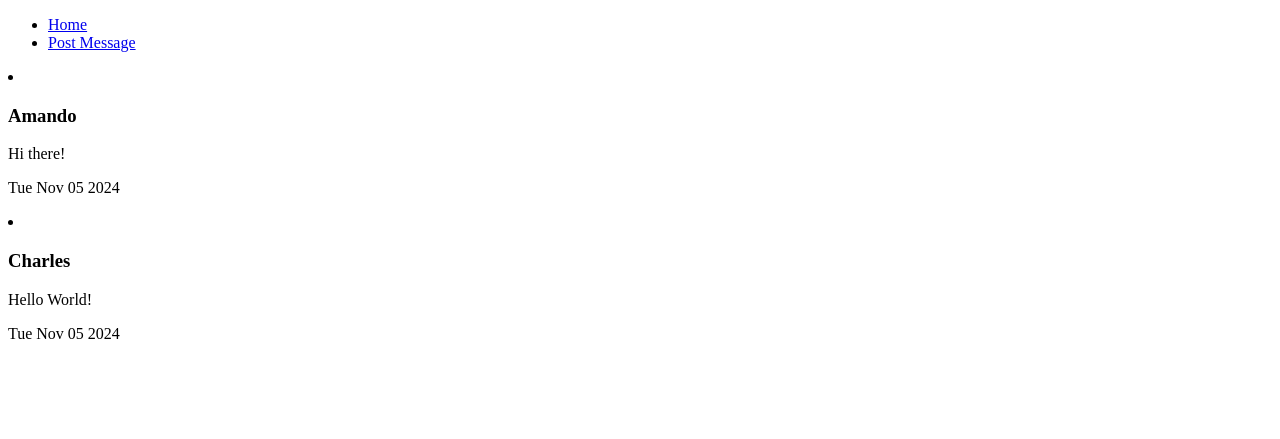
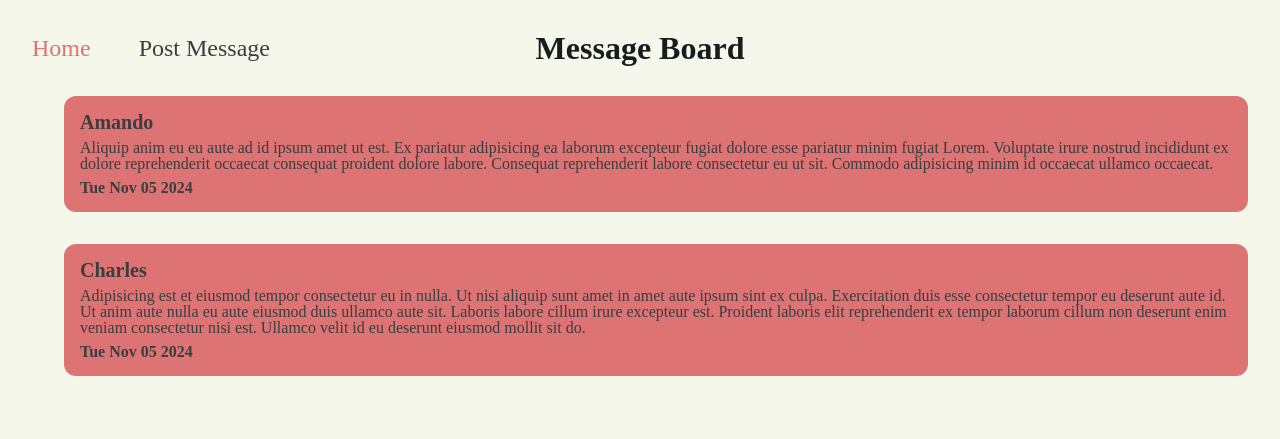
Before and after one commit to Damon-Thomas/Message-Board, a Node server app: page / in a window 1280 px wide. Shown: the top 439 px of the page. Run offline with Node 20, Linux system fonts and the light colour scheme.

Commit message:
add page styles

```diff
--- a/app.js
+++ b/app.js
@@ -3,6 +3,10 @@ const app = express();
 const path = require("node:path");
 const boardRouter = require("./routes/boardRouter")
 const messageRouter = require("./routes/messageRouter")
+
+const assetsPath = path.join(__dirname, "public");
+app.use(express.static(assetsPath));
+
 
 app.set("views", path.join(__dirname, "views"));
 app.set("view engine", "ejs");
@@ -10,6 +14,7 @@ app.set("view engine", "ejs");
 
 app.use("/", boardRouter)
 app.use("/new", messageRouter)
+app.get("*",(req, res) => res.render("./errors/404.ejs") )
 
 const PORT = 8080;
 app.listen(PORT, () => {
--- a/model/messagedb.js
+++ b/model/messagedb.js
@@ -1,11 +1,11 @@
 const messages = [
     {
-        text: "Hi there!",
+        text: "Aliquip anim eu eu aute ad id ipsum amet ut est. Ex pariatur adipisicing ea laborum excepteur fugiat dolore esse pariatur minim fugiat Lorem. Voluptate irure nostrud incididunt ex dolore reprehenderit occaecat consequat proident dolore labore. Consequat reprehenderit labore consectetur eu ut sit. Commodo adipisicing minim id occaecat ullamco occaecat.",
         user: "Amando",
         added: new Date()
     },
     {
-        text: "Hello World!",
+        text: "Adipisicing est et eiusmod tempor consectetur eu in nulla. Ut nisi aliquip sunt amet in amet aute ipsum sint ex culpa. Exercitation duis esse consectetur tempor eu deserunt aute id. Ut anim aute nulla eu aute eiusmod duis ullamco aute sit. Laboris labore cillum irure excepteur est. Proident laboris elit reprehenderit ex tempor laborum cillum non deserunt enim veniam consectetur nisi est. Ullamco velit id eu deserunt eiusmod mollit sit do.",
         user: "Charles",
         added: new Date()
     }
--- /dev/null
+++ b/public/css/styles.css
@@ -0,0 +1,217 @@
+html, body, div, span, applet, object, iframe,
+h1, h2, h3, h4, h5, h6, p, blockquote, pre,
+a, abbr, acronym, address, big, cite, code,
+del, dfn, em, img, ins, kbd, q, s, samp,
+small, strike, strong, sub, sup, tt, var,
+b, u, i, center,
+dl, dt, dd, ol, ul, li,
+fieldset, form, label, legend,
+table, caption, tbody, tfoot, thead, tr, th, td,
+article, aside, canvas, details, embed,
+figure, figcaption, footer, header, hgroup,
+menu, nav, output, ruby, section, summary,
+time, mark, audio, video {
+	margin: 0;
+	padding: 0;
+	border: 0;
+	font-size: 100%;
+	font: inherit;
+	vertical-align: baseline;
+}
+/* HTML5 display-role reset for older browsers */
+article, aside, details, figcaption, figure,
+footer, header, hgroup, menu, nav, section {
+	display: block;
+}
+body {
+	line-height: 1;
+}
+ol, ul {
+	list-style: none;
+}
+blockquote, q {
+	quotes: none;
+}
+blockquote:before, blockquote:after,
+q:before, q:after {
+	content: '';
+	content: none;
+}
+table {
+	border-collapse: collapse;
+	border-spacing: 0;
+}
+
+:root {
+    --darkBlack: #171D1C;
+    --white: #F6F7EB;
+    --lightBlack: #393E41;
+    --coral: #DD7373;
+    --greenish: #679289
+}
+
+body {
+    display: flex;
+    flex-direction: column;
+    align-items: center;
+
+    color: var(--lightBlack);
+    min-height: calc(100vh-4em);
+    min-width: calc(100vw-4em);
+    background-color: var(--white);
+    padding: 2em;
+}
+
+.title {
+    font-size: 2em;
+    font-weight: 700;
+    color:var(--darkBlack);
+}
+
+.empty,
+.links {
+    width: 25vw;
+}
+
+.links {
+    list-style-type: none;
+    display: flex;
+    font-size: 1.5em;
+    font-weight: 500;
+    gap: 2em;
+}
+
+.header {
+    display: flex;
+    justify-content: space-between;
+    align-items: center;
+    width: 100%;
+}
+
+a {
+    text-decoration: none;
+    color: inherit;
+}
+
+.home .Home {
+    color: var(--coral);
+}
+
+.home .Post.Message:hover {
+    text-shadow: 1px 1px 2px var(--greenish);
+}
+
+.new .Post.Message {
+    color: var(--coral);
+}
+
+.new .Home:hover {
+    text-shadow: 1px 1px 2px var(--greenish);
+}
+
+.messageBody, form {
+    display: flex;
+    flex-direction: column;
+    justify-content: start;
+    align-items: start;
+    gap: 2em;
+    width: calc(100% - 4em);
+    padding: 2em;
+}
+
+form {
+    display: flex;
+    flex-direction: column;
+    justify-content: center;
+    min-height: 70vh;
+    width: 33vw;
+    padding-top: 4em;
+    align-items: start;
+    gap: 1.5em;
+}
+
+.message {
+    display: flex;
+    flex-direction: column;
+    justify-content: space-between;
+    align-items: flex-start;
+    gap: .5em;
+    width: calc(100vw - 8em);
+    background-color: #DD7373;
+    padding: 1em;
+    border-radius: .75em;
+}
+
+.userName {
+    font-size: 1.25em;
+    font-weight: 700;
+}
+
+.messageText {
+    font-size: 1em;
+}
+
+.dateText {
+    font-size: 1em;
+    font-weight: 900;
+}
+
+.formTitle {
+    font-size: 1.5rem;
+    font-weight: 700;
+}
+
+input, textarea {
+    height: 2em;
+    width: calc(30vw + 10em);
+}
+
+textarea {
+    height: 4em;
+}
+
+label {
+    font-size: 1.25em;
+}
+
+button {
+    width: calc(10vw + 4em);
+    height: 1.5em;
+    background-color: var(--coral);
+    padding: 1.5em;
+    display: flex;
+    align-items: center;
+    justify-content: center;
+    font-size: 1.25em;
+    font-weight: 900;
+    text-shadow: 0px 0px 1px var(--darkBlack);
+    border-radius: 1em;
+    border: 2px solid var(--darkBlack);
+    color: var(--white);
+}
+
+.fInput {
+    display: flex;
+    flex-direction: column;
+    gap: .5em;
+}
+
+.errorBody {
+    display: flex;
+    flex-direction: column;
+    justify-content: center;
+    align-items: center;
+    height: calc(100vh - 8em);
+    gap: 2em;
+
+}
+
+.error-title {
+    font-size: 3em;
+    font-weight: 800;
+}
+
+.error-text {
+    font-size: 1.5em;
+    font-weight: 400;
+}
--- a/views/index.ejs
+++ b/views/index.ejs
@@ -3,16 +3,23 @@
 <head>
   <meta charset="UTF-8">
   <meta name="viewport" content="width=device-width, initial-scale=1.0">
+  <link rel="stylesheet" href="./css/styles.css">
   <title>Message Board</title>
+
 </head>
 <body>
-  <%- include('navbar', {links: links}) %>
-  <ul></ul>
+  <div class="header home">
+    <%- include('navbar', {links: links}) %>
+    <h1 class="title">Message Board</h1>
+    <div class="empty"></div>
+  </div>
+  <ul class="messageBody">
     <% for(let i = 0; i < messages.length; i++) { %>
-        <li>
+        <li class="message">
             <h3 class="userName"><%= messages[i].user%></h3>
             <p class="messageText"><%= messages[i].text%></p>
             <p class="dateText"><%= messages[i].added.toDateString()%></p>
+
         </li>
     <% } %>
     </ul>
--- a/views/navbar.ejs
+++ b/views/navbar.ejs
@@ -1,8 +1,8 @@
 <nav>
-    <ul>
+    <ul class="links">
       <% for (let i = 0; i < links.length; i++) { %>
-        <li>
-          <a href="<%= links[i].href %>">
+        <li >
+          <a class="<%= links[i].text %>" href="<%= links[i].href %>">
             <span> <%= links[i].text %> </span>
           </a>
         </li>
```
Also changed, not shown: errors/404.ejs (deleted, +0 -13 lines), views/errors/404.ejs (added, +16 -0 lines), views/form.ejs (+21 -7 lines).
